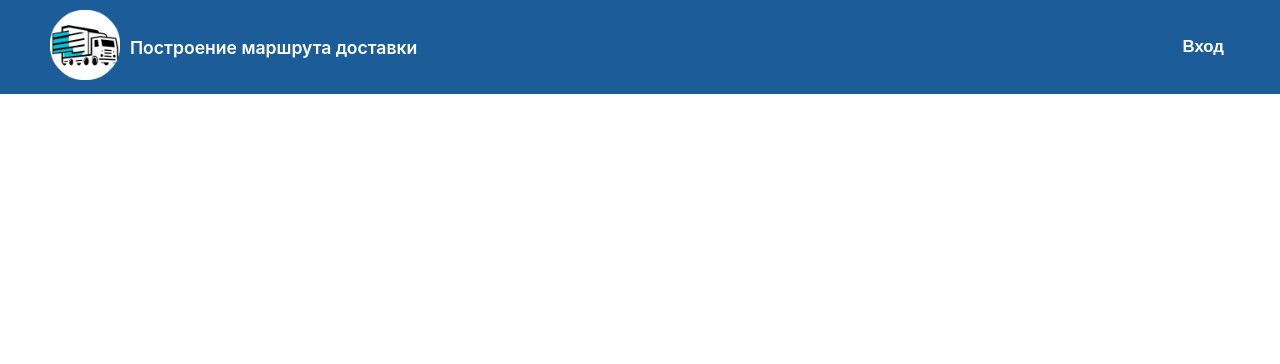
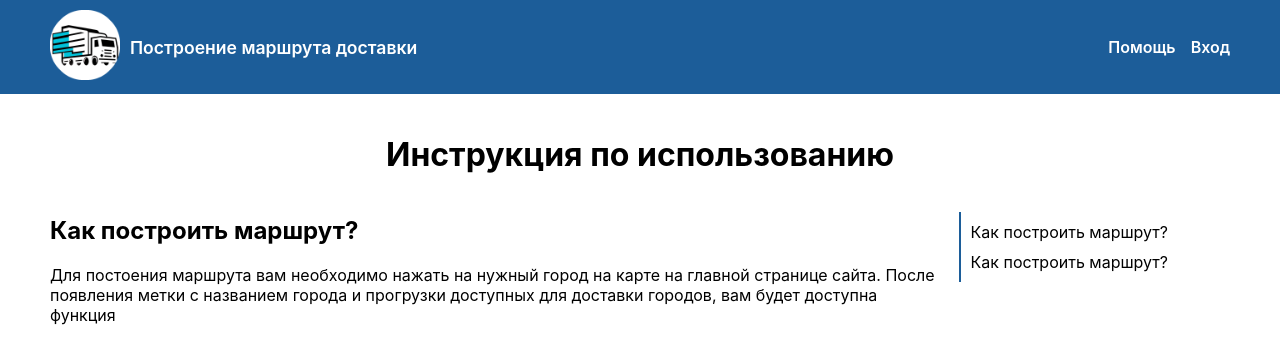
Before and after one commit to maralienet/diploma-client, a React (Create React App) app: page /help in a window 1280 px wide. Shown: the top 364 px of the page. Built offline with nearby package versions, Linux system fonts and the light colour scheme.

Commit message:
git commit

```diff
--- a/src/App.js
+++ b/src/App.js
@@ -6,16 +6,21 @@ import Header from './Components/Header';
 import Main from './Pages/Main';
 import Authorization from './Pages/Authorization';
 import Me from './Pages/Me';
+import Help from './Pages/Help';
 
 
 function App() {
 
-  document.onkeydown = function(e) {
+  document.onkeydown = function (e) {
     if (e.keyCode == 112) {
-      console.log('F1 was pressed');
+      var a = document.createElement('a');
+      a.href = '/help';
+      document.body.appendChild(a);
+      a.click();
+      document.body.removeChild(a);
       return false;
     }
-    else{
+    else {
       console.log(1111)
     }
   }
@@ -29,6 +34,7 @@ function App() {
         <Route exact path='/' element={<Main />} />
         <Route exact path='/authorization' element={<Authorization />} />
         <Route exact path='/me' element={<Me />} />
+        <Route exact path='/help' element={<Help />} />
       </Routes>
     </Router>
   );
--- a/src/Components/AddCity.jsx
+++ b/src/Components/AddCity.jsx
@@ -9,7 +9,7 @@ import { addSelectedCity } from "../Store/selectedCitiesSlice";
 function AddCity({ close, cityName }) {
     const dispatch = useDispatch();
     const [citiesList, setCitiesList] = useState([]);
-    const [city, setCity] = useState(cityName);
+    const [city, setCity] = useState('');
     const [region, setRegion] = useState('');
     const [district, setDistrict] = useState('');
     const [result, setResult] = useState('');
@@ -19,6 +19,7 @@ function AddCity({ close, cityName }) {
     useEffect(() => {
         axios.get("http://localhost:3001/cities").then((res) => {
             setCitiesList(res.data);
+            setCity(cityName);
         });
     });
 
@@ -71,6 +72,7 @@ function AddCity({ close, cityName }) {
                 latitude: selected.latitude,
                 wikiDataId: selected.wikiDataId
             }));
+            close();
         }
         else {
             setError('Выберите город');
--- a/src/Components/CitiesSelect.jsx
+++ b/src/Components/CitiesSelect.jsx
@@ -5,18 +5,20 @@ import { useDispatch } from 'react-redux';
 import { addSelectedCity, removeSelectedCity } from "../Store/selectedCitiesSlice";
 
 import add from '../pics/add.png';
+import loading from '../pics/loading.gif';
 import AddCity from "./AddCity";
 
 function CitiesSelect() {
     const dispatch = useDispatch();
     const cities = useSelector(state => state.cities.cities);
+    const selectedCities = useSelector(state => state.selectedCities.selectedCities);
     const [cityName, setCityName] = useState('');
     const [filteredCities, setFilteredCities] = useState(null);
     const [isAddCity, setAddCity] = useState(null);
 
     useEffect(() => {
         let checks = Array.from(document.getElementsByClassName('citySelect'));
-        checks.forEach((item) => item.checked = false)
+        checks.forEach((item) => item.checked = false);
     });
 
     function handleChange(city) {
@@ -54,6 +56,15 @@ function CitiesSelect() {
                 </div>
                 <div className="cities">
                     {
+                        cities.length === 0 && selectedCities.length === 1 &&
+                        <div className="loading">
+                            <img src={loading} />
+                            <span>
+                                Поиск...
+                            </span>
+                        </div>
+                    }
+                    {
                         !filteredCities ?
                             cities.map((city) => (
                                 <div key={city.id} className="inputChkbox">
@@ -82,15 +93,14 @@ function CitiesSelect() {
                             ))
                     }
                 </div>
-                {filteredCities && filteredCities.length === 0 &&
                     <div className="addCity">
-                        <div>Ничего не найдено</div>
+                        {/* <div>Ничего не найдено</div> */}
                         <div className="add" onClick={() => setAddCity(true)}>
                             <img src={add} /> Добавить
                         </div>
                         {isAddCity && <AddCity cityName={cityName} close={() => setAddCity(false)} />}
                     </div>
-                }
+
             </fieldset>
         </div>
     );
--- a/src/Components/Header.jsx
+++ b/src/Components/Header.jsx
@@ -16,20 +16,21 @@ function Header() {
                     <span>Построение маршрута доставки</span>
                 </div>
             </a>
+            <div className="right">
+                <a href="/help">
+                    Помощь
+                </a>
                 {
                     !id ?
-                    <a className="right" href="/authorization">
-                        <div className="auth">
-                            <button>Вход</button>
-                        </div>
+                        <a href="/authorization">
+                            Вход
                         </a>
                         :
-                    <a className="right" href="/me">
-                        <div className="auth">
-                            <button>Личный кабиинет</button>
-                        </div>
+                        <a href="/me">
+                            Личный кабинет
                         </a>
                 }
+            </div>
         </div>
     );
 }
--- /dev/null
+++ b/src/Pages/Help.jsx
@@ -0,0 +1,32 @@
+import React from 'react';
+
+function Help() {
+    return (
+        <div className='help'>
+            <h1><center>Инструкция по использованию</center></h1>
+            <div>
+                <main>
+                    <div className="advice" id='adv1'>
+                        <h2>Как построить маршрут?</h2>
+                        <p>
+                            Для постоения маршрута вам необходимо нажать на нужный город на карте на главной странице сайта.
+                            После появления метки с названием города и прогрузки доступных для доставки городов, вам будет доступна функция
+                        </p>
+                    </div>
+                </main>
+                <aside>
+                    <ul>
+                        <a className="advItem" href='#adv1'>
+                            Как построить маршрут?
+                        </a>
+                        <a className="advItem">
+                            Как построить маршрут?
+                        </a>
+                    </ul>
+                </aside>
+            </div>
+        </div>
+    );
+}
+
+export default Help;
--- a/src/index.scss
+++ b/src/index.scss
@@ -151,21 +151,19 @@ header {
     }
 
     .right {
+      display: flex;
+      align-items: center;
+      gap: 15px;
+
+      a {
         text-decoration: none;
-
-      .auth {
-        button {
-          background-color: transparent;
-          border: none;
-          cursor: pointer;
         color: #fff;
-          font-size: 1.05em;
         font-weight: 600;
+        font-size: 16px;
         transition: color 0.3s;
 
         &:hover {
           color: #c0c0c0;
-          }
         }
       }
     }
@@ -599,6 +597,16 @@ header {
           }
         }
       }
+      .loading{
+        display: flex;
+        flex-direction: column;
+        align-items: center;
+        color: #5c5c5c;
+        img{
+          width: 23px;
+          height: auto;
+        }
+      }
     }
   }
 }
@@ -738,7 +746,6 @@ header {
         }
       }
 
-      .citiesList {
       .listItem {
         &>.Collapsible {
           &>.Collapsible__trigger {
@@ -756,8 +763,7 @@ header {
             }
           }
 
-            &>.Collapsible__contentOuter {
-              &>.Collapsible__contentInner {
+          &>.Collapsible__contentOuter>.Collapsible__contentInner {
             &>div {
               padding-bottom: 10px;
 
@@ -771,5 +777,41 @@ header {
     }
   }
 }
+
+.help {
+  padding: 20px 50px;
+  display: flex;
+  flex-direction: column;
+
+  &>div {
+    display: flex;
+    justify-content: space-between;
+
+    main {
+      width: 75%;
+
+    }
+
+    aside {
+      width: 23%;
+      ul{
+        display: flex;
+        flex-direction: column;
+        gap: 10px;
+        border-left: 2px solid $lapis-lazuli;
+        padding: 10px;
+        margin-bottom: 0;
+      }
+
+      a {
+        text-decoration: none;
+        color: #000;
+        transition: 0.2s;
+
+        &:hover {
+          color: $lapis-lazuli;
         }
       }
+    }
+  }
+}
```
Also changed, not shown: src/pics/loading.gif (added). Lines whose indentation alone changed are shown as unchanged.
